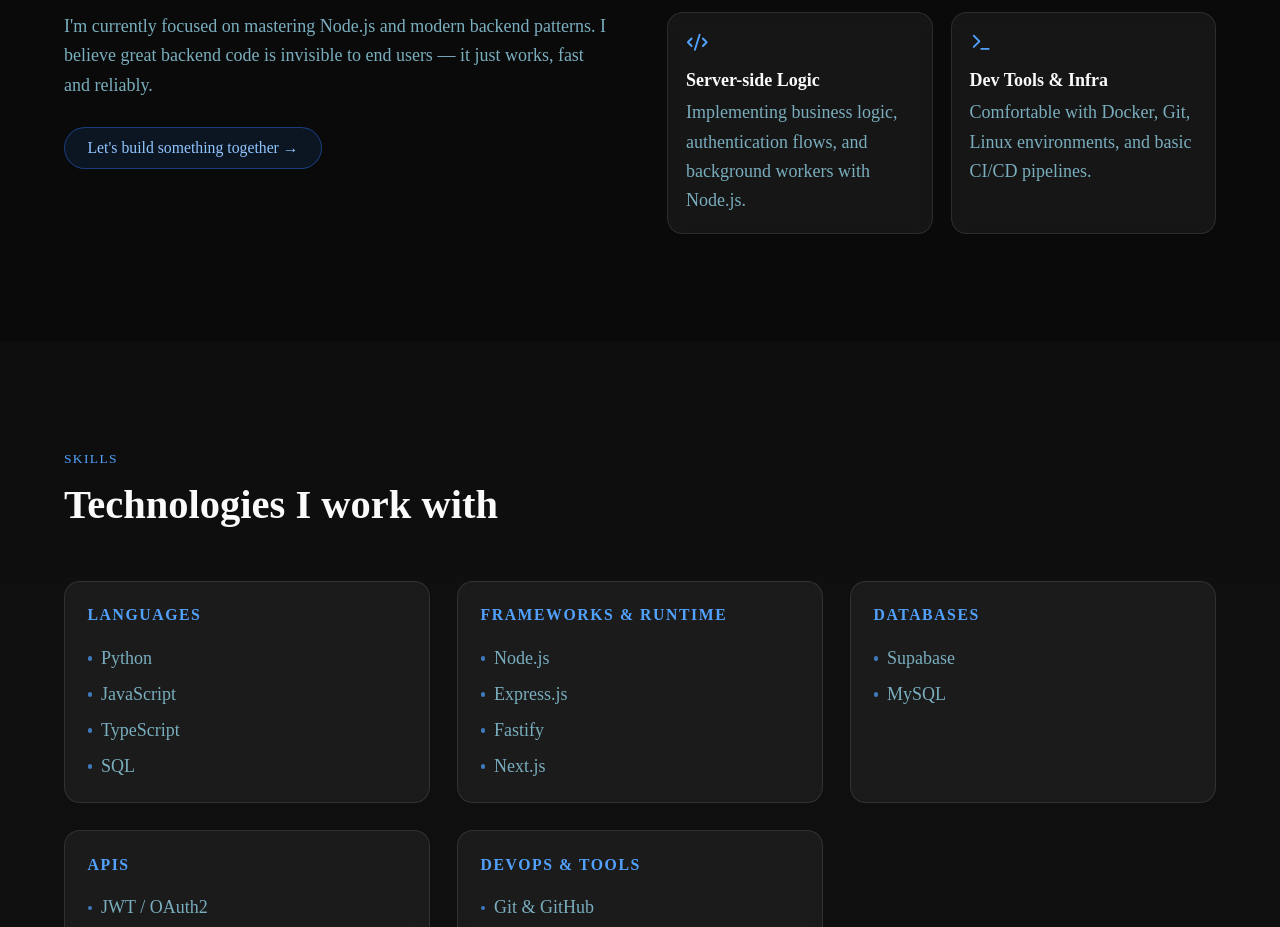
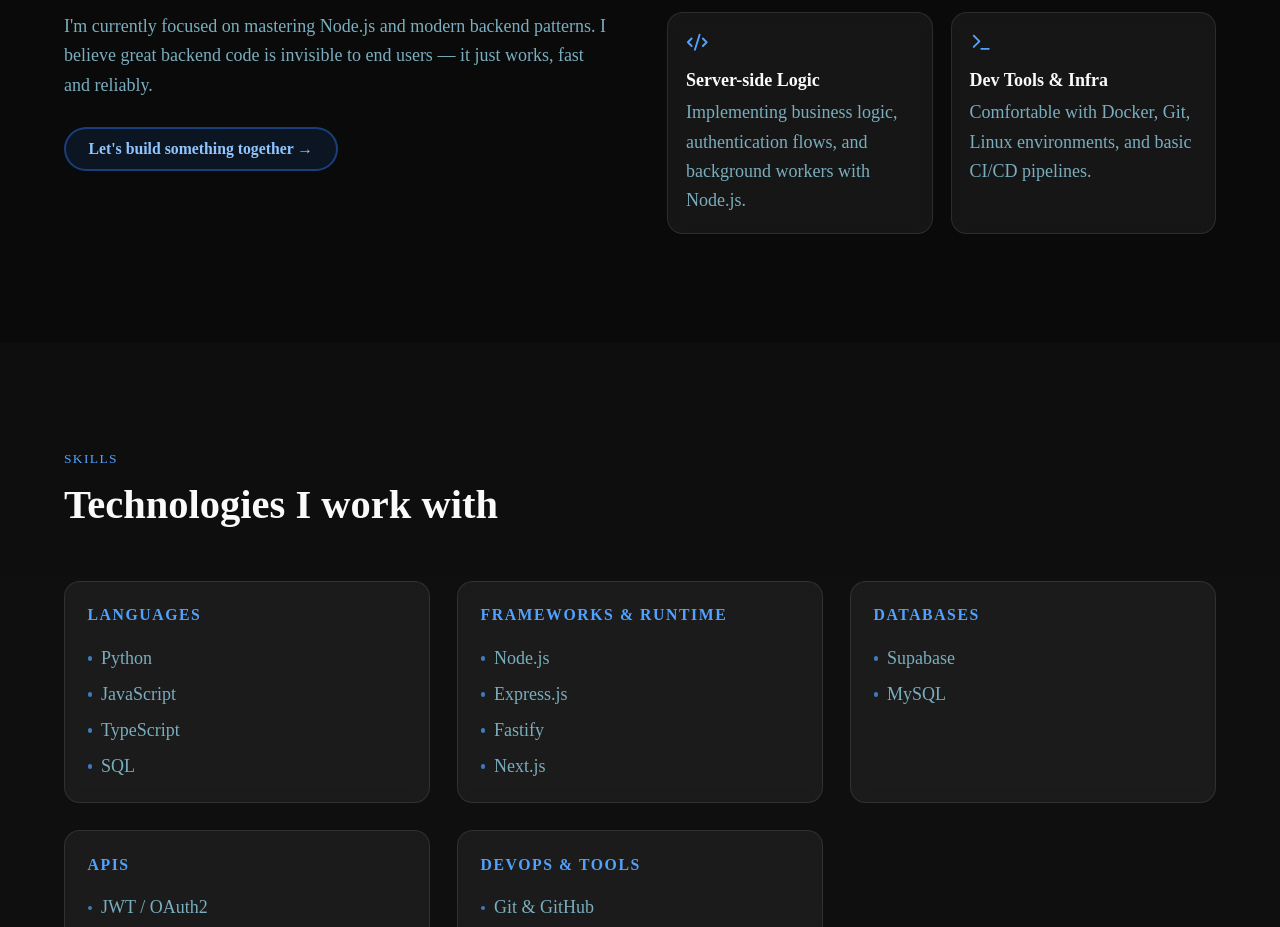
Before and after one commit to ValZ908/my-portofolio, a Next.js app: page / in a window 1280 px wide. Shown: the part 1240-2167 px from the top of the page. Built offline with nearby package versions, Linux system fonts and the light colour scheme.

Commit message:
make lets build button visible in light mode

```diff
--- a/components/about.tsx
+++ b/components/about.tsx
@@ -61,7 +61,7 @@
             </p>
             <a
               href="#contact"
-              className="inline-flex items-center gap-2 mt-2 rounded-full border border-blue-500/40 bg-blue-500/10 backdrop-blur-sm px-5 py-2 text-sm text-blue-300 hover:bg-blue-500/20 hover:border-blue-500/60 transition-all font-medium"
+              className="inline-flex items-center gap-2 mt-2 rounded-full border-2 border-blue-500/60 dark:border-blue-500/40 bg-blue-500/15 dark:bg-blue-500/10 backdrop-blur-sm px-5 py-2 text-sm text-blue-700 dark:text-blue-300 hover:bg-blue-500/25 dark:hover:bg-blue-500/20 hover:border-blue-600/70 dark:hover:border-blue-500/60 transition-all font-semibold"
             >
               Let&apos;s build something together →
             </a>
```
